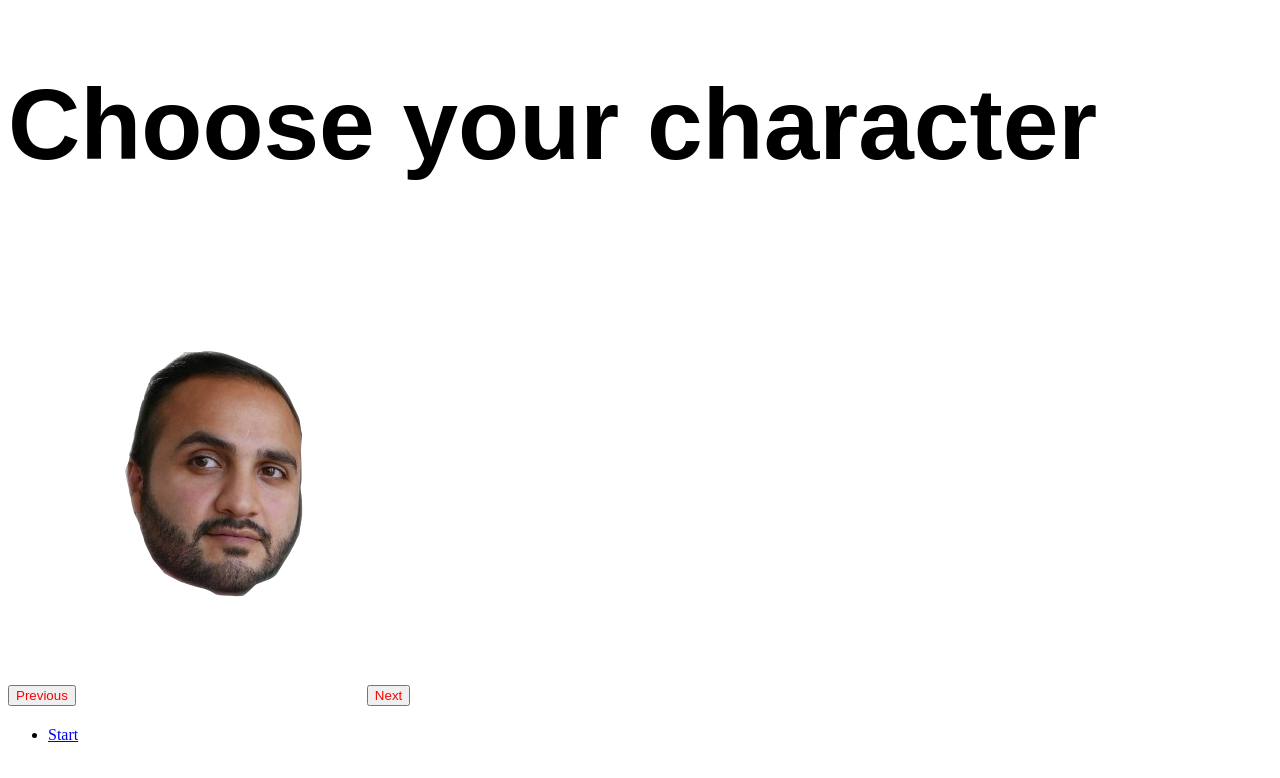
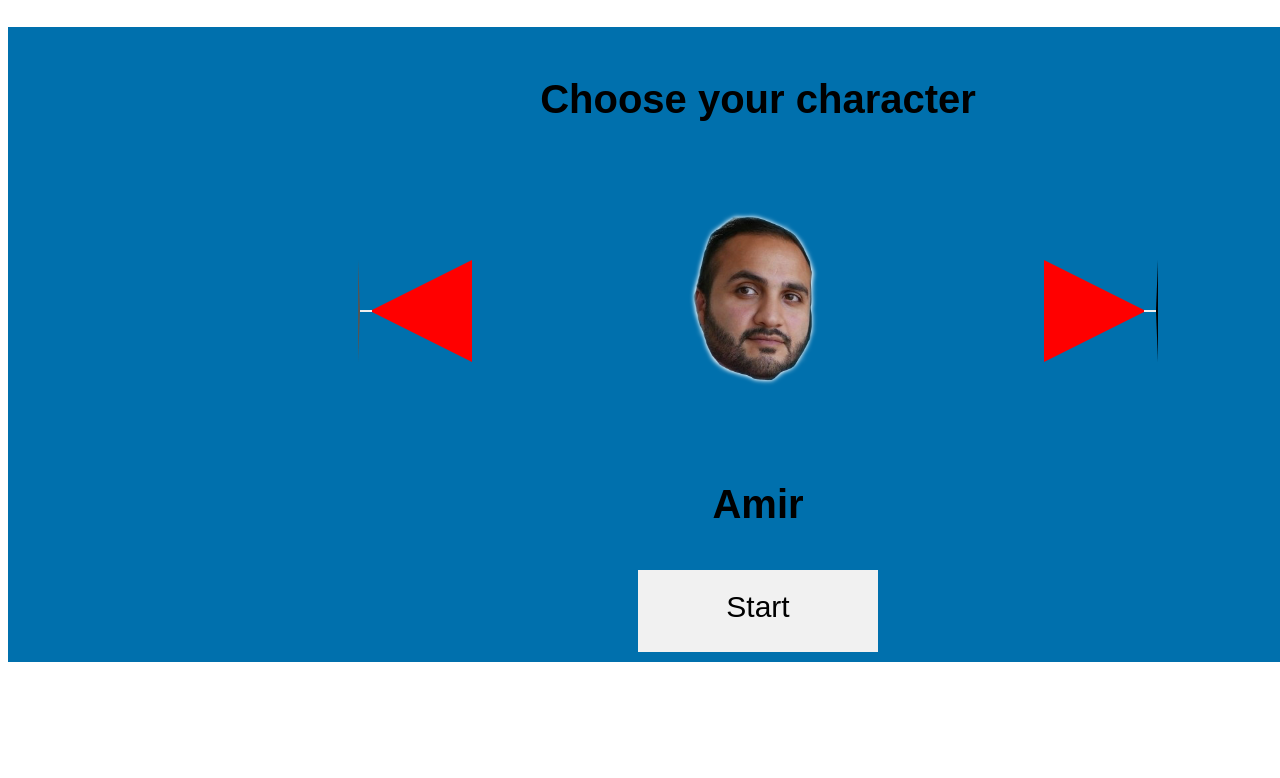
Before and after one commit to Firenzo/lab-day-6, a Nuxt app: page / in a window 1280 px wide. Shown: the top 778 px of the page. Built offline with nearby package versions, Linux system fonts and the light colour scheme.

Commit message:
first draft index

```diff
--- a/pages/index.vue
+++ b/pages/index.vue
@@ -1,14 +1,14 @@
 <template>
-  <div>
-    <h1>Choose your character</h1>
-    <button @click="prevPerson()" class="char__button">Previous</button>
-    <!-- <img :src=" true && `_nuxt/assets/images/characters/${characters[currentPerson].name}.png`"/> -->
-    <img :src="require(`~/assets/images/characters/${characters[currentPerson].name}.png`)">
-    <button @click="nextPerson()"  class="char__button">Next</button>
-    <h2 class="char__name"></h2>
-    <ul>
-      <li><NuxtLink class="button" to="page2">Start</NuxtLink></li>
-    </ul>
+  <div class="char">
+    <h1 class="char__title">Choose your character</h1>
+    <img class="char__pic" :src="require(`~/assets/images/characters/${characters[currentPerson].name}.png`)">
+    <h2 class="char__name">{{characters[currentPerson].name}}</h2>
+    <div class="char__button-container">
+      <button class="char__button-prev" @click="prevPerson()"></button>
+      <NuxtLink class="char__button-start" to="page2">Start</NuxtLink>
+      <button class="char__button-next" @click="nextPerson()"></button>
+    </div>
+
   </div>
 </template>
 
@@ -91,7 +91,64 @@ export default {
 </script>
 
 <style lang="scss" scoped>
-.char__button {
-  color: red;
-}
+  .char {
+    background-color: #0070ad;
+    font-family: Arial, Helvetica, sans-serif;
+
+    &__title {
+      padding-top: 50px;
+      text-align: center;
+      font-size: 40px;
+      display: block;
+    }
+
+    &__pic {
+      height: 300px;
+      display: block;
+      margin-left: auto;
+      margin-right: auto;
+    }
+
+    &__name {
+      font-size: 40px;
+      text-align: center;
+    }
+
+    &__button-container {
+      display: flex;
+      justify-content: space-between;
+      text-align: center;
+      font-size: 40px;
+      width: 800px;
+      margin: 0 auto;
+    }
+
+    &__button-prev {
+      transform: translate(0px, -300px);
+      width: 0;
+      height: 0;
+      border-top: 50px solid #0070ad;
+      border-right: 100px solid red;
+      border-bottom: 50px solid #0070ad;
+    }
+    &__button-start{
+            color: black;
+      text-decoration: none;
+      width: 200px;
+      text-align: center;
+      background-color: #f1f1f1;
+      margin: 10px;
+      padding: 20px;
+      font-size: 30px;
+      display: block;
+    }
+    &__button-next {
+      transform: translate(0px, -300px);
+      width: 0;
+      height: 0;
+      border-top: 50px solid #0070ad;
+      border-left: 100px solid red;
+      border-bottom: 50px solid #0070ad;
+    }
+  }
 </style>
```
